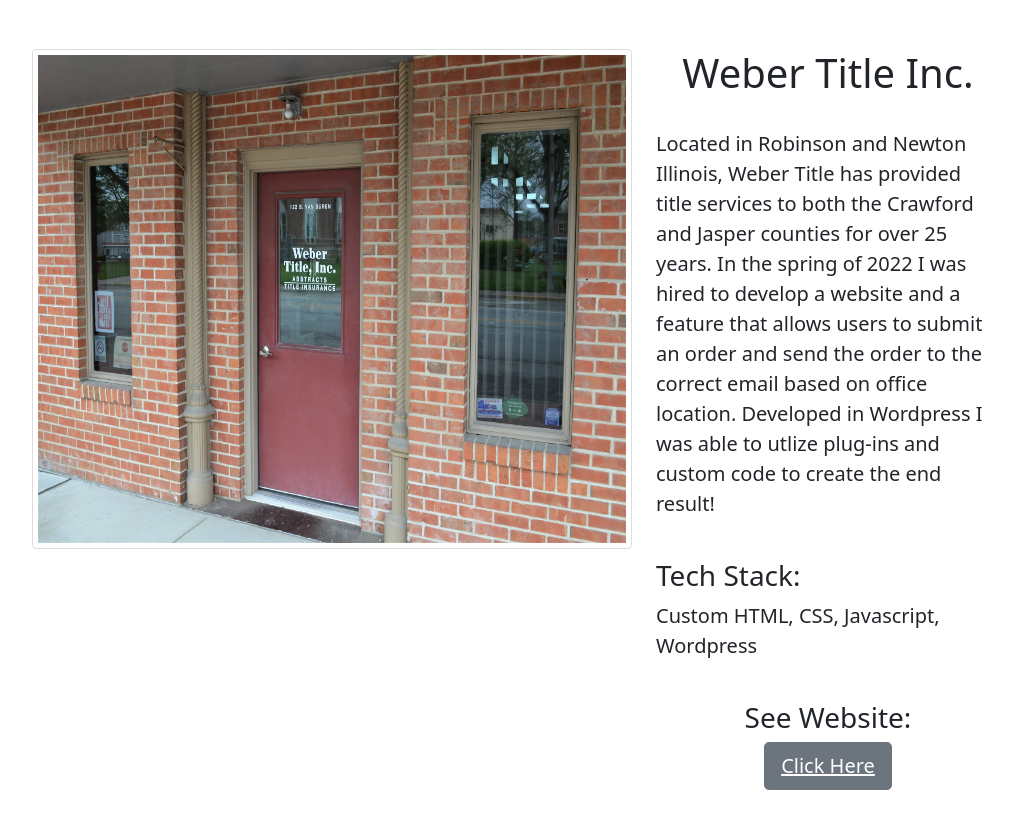
After one commit to Aweber32/Alex-s-Portfolio, a Flask app: page /Weber_Title in a window 1280 px wide. The commit adds this page. Shown: the part 325-1162 px from the top of the page, without its empty margins (112-1125 px from the left). Run offline with Flask 2, Linux system fonts and the light colour scheme.

Commit message:
Strategic assesment and Weber title addition

```diff
--- a/app.py
+++ b/app.py
@@ -28,6 +28,11 @@ def visio_databaseD():
 @app.route('/Case_WriteUps')
 def case_writeups():
     return render_template('case_writeups.html')
+
+@app.route('/Strategic_Assesment')
+def strategic_assesment():
+    return render_template('Strategic_assesment.html')
+
 
 #Languages / Software
 @app.route('/Front_end_languages')
@@ -63,6 +68,10 @@ def eatz():
 def portfolio():
     return render_template('portfolio.html')
 
+@app.route('/Weber_Title')
+def weber_title():
+    return render_template('WeberTitle.html')
+
 #Contact
 @app.route('/contact')
 def contact():
--- /dev/null
+++ b/templates/WeberTitle.html
@@ -0,0 +1,19 @@
+{% extends "base.html" %}
+        {% block content %}
+<div class="row">
+    <div class="col justify-content-center">
+        <img id="front_end_logo" src="{{ url_for('static', filename='webertitle.JPG') }}" alt="Weber Title" />
+    </div>
+    <div class="col">
+        <h1 class="text-center">Weber Title Inc.</h1><br />
+        <p>Located in Robinson and Newton Illinois, Weber Title has provided title services to both the Crawford and Jasper counties for over 25 years. In the spring of 2022 I was hired to develop a website and a feature that allows users to submit an order and send the order to the correct email based on office location. Developed in Wordpress I was able to utlize plug-ins and custom code to create the end result!</p><br />
+        <h3>Tech Stack:</h3>
+        <p>Custom HTML, CSS, Javascript, Wordpress</p><br />
+        <div class="text-center">
+            <h3>See Website:</h3>
+            <button id="button" type="button" class="btn btn-secondary btn-lg"><a style="color:white;" href="https://webertitle.com/" target="_blank">Click Here</a></button>
+        </div>
+    </div>
+</div>
+
+        {% endblock %}
--- a/templates/base.html
+++ b/templates/base.html
@@ -38,6 +38,7 @@
                                     <li><a class="dropdown-item" href="{{ url_for('sys_analysis_des') }}">System Analysis and Design</a></li>
                                     <li><a class="dropdown-item" href="{{ url_for('visio_databaseD') }}">Visio / Database Design</a></li>
                                     <li><a class="dropdown-item" href="{{ url_for('case_writeups') }}">Case Writeups</a></li>
+                                    <li><a class="dropdown-item" href="{{ url_for('strategic_assesment') }}">Strategic Assesment</a></li>
                                 </ul>
                             </li>
                             <li class="nav-item dropdown">
@@ -57,6 +58,7 @@
                                 </a>
                                 <ul class="dropdown-menu" aria-labelledby="navbarDropdownMenuLink">
                                     <li><a class="dropdown-item" href="{{ url_for('old_bridge') }}">Old Bridge Golf Course</a></li>
+                                    <li><a class="dropdown-item" href="{{ url_for('weber_title') }}">Weber Title</a></li>
                                     <li><a class="dropdown-item" href="{{ url_for('smart_mirror') }}">Smart Mirror</a></li>
                                     <li><a class="dropdown-item" href="{{ url_for('eatz') }}">Eatz</a></li>
                                     <li><a class="dropdown-item" href="{{ url_for('portfolio') }}">This Portfolio</a></li>
--- a/templates/home.html
+++ b/templates/home.html
@@ -39,6 +39,7 @@
                                 <li><a class="dropdown-item" href="{{ url_for('sys_analysis_des') }}">System Analysis and Design</a></li>
                                 <li><a class="dropdown-item" href="{{ url_for('visio_databaseD') }}">Visio / Database Design</a></li>
                                 <li><a class="dropdown-item" href="{{ url_for('case_writeups') }}">Case Writeups</a></li>
+                                <li><a class="dropdown-item" href="{{ url_for('strategic_assesment') }}">Strategic Assesment</a></li>
                             </ul>
                         </li>
                         <li class="nav-item dropdown">
@@ -58,6 +59,7 @@
                             </a>
                             <ul class="dropdown-menu" aria-labelledby="navbarDropdownMenuLink">
                                 <li><a class="dropdown-item" href="{{ url_for('old_bridge') }}">Old Bridge Golf Course</a></li>
+                                <li><a class="dropdown-item" href="{{ url_for('weber_title') }}">Weber Title</a></li>
                                 <li><a class="dropdown-item" href="{{ url_for('smart_mirror') }}">Smart Mirror</a></li>
                                 <li><a class="dropdown-item" href="{{ url_for('eatz') }}">Eatz</a></li>
                                 <li><a class="dropdown-item" href="{{ url_for('portfolio') }}">This Portfolio</a></li>
```
Also changed, not shown: templates/Strategic_assesment.html (added, +13 -0 lines), static/webertitle.JPG (added), 1 other file.
